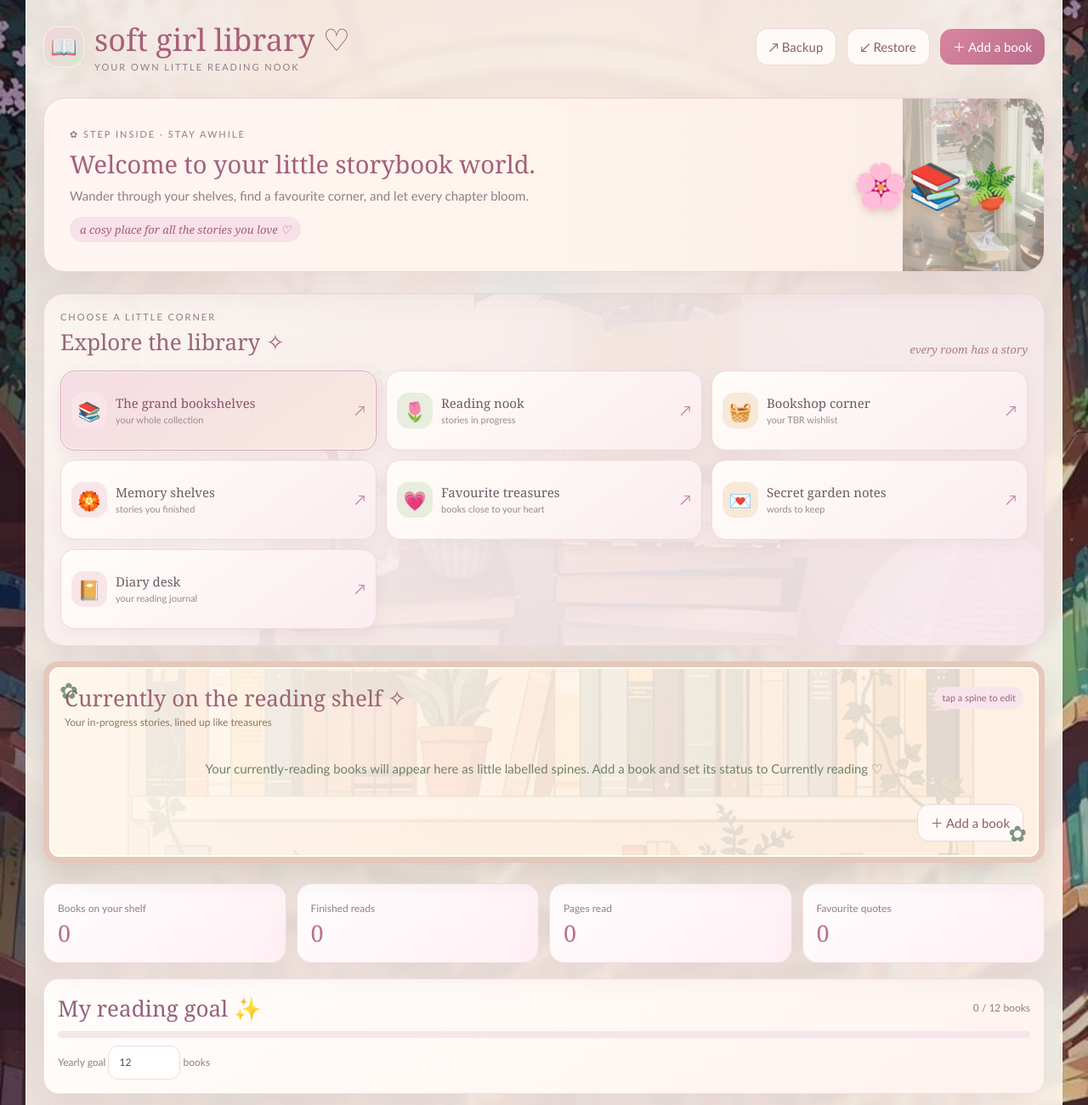
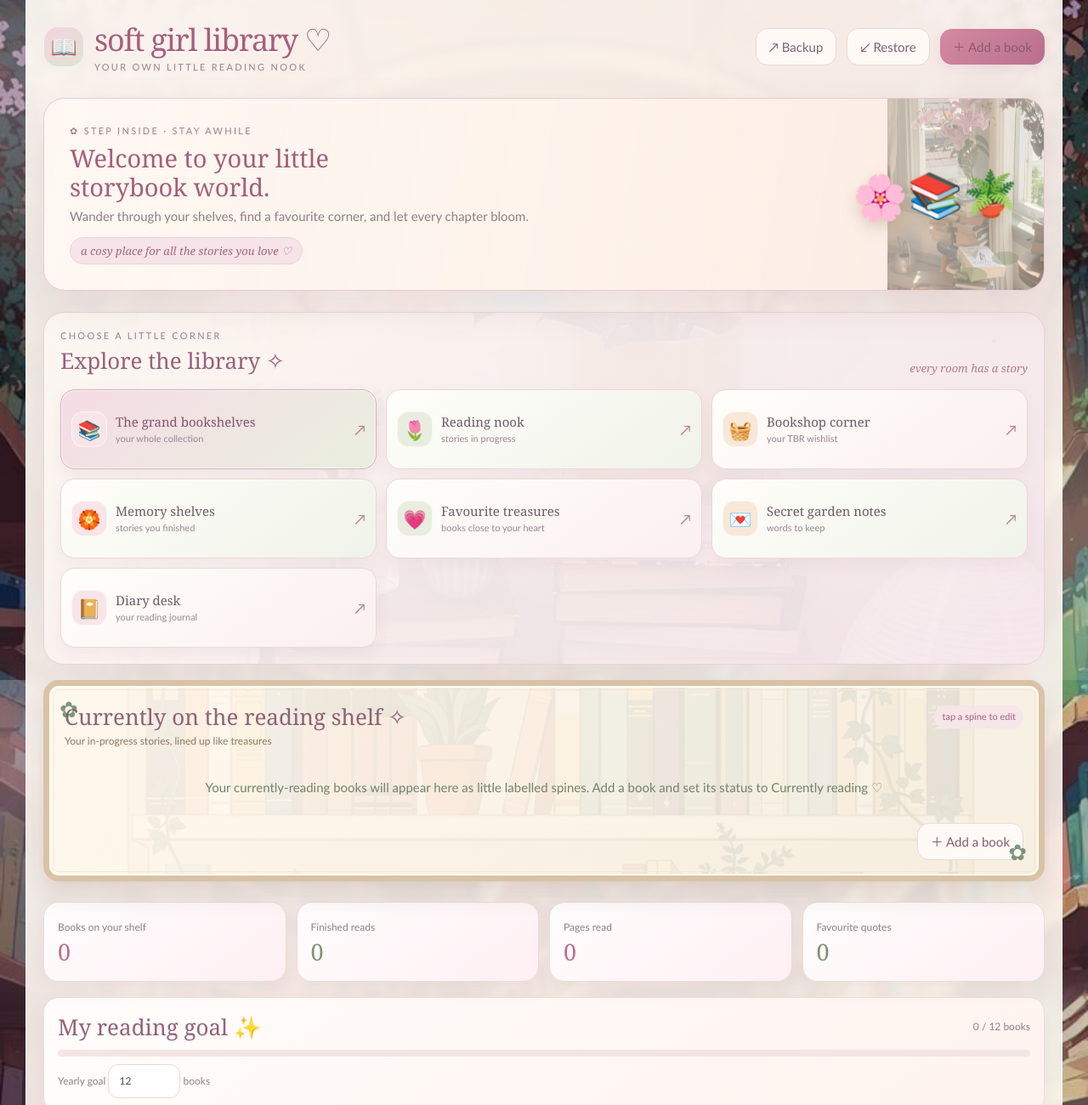
Before and after one commit to nolee57885-art/soft-girl-library, a plain HTML site: page index.html in a window 1280 px wide. Shown: the top 1300 px of the page at 85% size. Drawn offline with Linux system fonts and the light colour scheme.

Commit message:
Polish library with enchanted cottagecore styling

```diff
--- a/index.html
+++ b/index.html
@@ -57,6 +57,99 @@ body{background-attachment:fixed;background-position:center;background-size:cove
 .btn,.tab{transition:transform .16s,box-shadow .16s}.btn:hover{transform:translateY(-1px);box-shadow:0 6px 15px #98657b20}
 @media(max-width:760px){.nav.room-grid{grid-template-columns:repeat(2,minmax(0,1fr))}.room.tab{min-height:78px}}
 @media(max-width:520px){.shell{padding:14px 10px 45px}.top{gap:8px;flex-wrap:wrap}.top .actions{width:100%;justify-content:flex-end}.hero{min-height:175px}.hero p{max-width:26ch}.reading-wall{padding:13px;border-width:5px}#view{padding:12px}.tools{width:100%}.tools .field{flex:1;width:100%}.formgrid{grid-template-columns:1fr}.wide{grid-column:auto}}
+
+/* Enchanted Cottage Library — romantic blush meets botanical cottagecore */
+:root{
+  --ink:#594653;--muted:#927e86;--rose:#c97894;--pink:#f5dce4;
+  --cream:#fff9f1;--sage:#829477;--line:#ead9d5;--wood:#b78d69;
+  --shadow:0 14px 36px #79576b18;
+}
+body{
+  background-image:
+    radial-gradient(ellipse at 8% 12%,#f8dce466,transparent 32%),
+    radial-gradient(ellipse at 92% 78%,#dce7d066,transparent 34%),
+    linear-gradient(#30233335,#30233335),url("assets/1.jpg");
+  background-position:center;background-size:cover;background-attachment:fixed;
+}
+.shell{
+  background:linear-gradient(145deg,#fffaf3ed 0%,#fff6f1e8 54%,#f8f4e9ed 100%);
+  box-shadow:0 0 80px #3e2c3622;
+}
+h1{letter-spacing:-1.2px;text-shadow:0 2px 0 #fff8}
+.sub{letter-spacing:2.3px;color:#a17f8c}
+.hero{
+  border:1px solid #e8cbd5;
+  background:
+    radial-gradient(circle at 88% 15%,#fff9 0 2px,transparent 3px),
+    linear-gradient(100deg,#fff8f3f5 0%,#fff5edea 48%,#fff1e67a 100%),
+    url("assets/6.jpg") right center/auto 145% no-repeat,#f6e5df;
+}
+.hero h2{max-width:19ch;line-height:1.16}
+.hero-note{background:#f6e4e8;color:#a76580;border:1px solid #efd1dc}
+.art{filter:drop-shadow(0 7px 9px #8b755044);animation:cottage-float 5s ease-in-out infinite}
+@keyframes cottage-float{0%,100%{transform:translateY(0) rotate(-2deg)}50%{transform:translateY(-5px) rotate(2deg)}}
+.explore{
+  border-color:#ead4d5;
+  background:
+    radial-gradient(circle at 95% 8%,#dce7d088 0 2px,transparent 3px),
+    linear-gradient(135deg,#fffaf4f4,#f8eaf0ed),
+    url("assets/5.jpg") center/cover;
+}
+.explore-heading h2{color:#98627a}
+.room.tab{
+  background:linear-gradient(145deg,#fffefa 0%,#fbf0ef 100%);
+  border-color:#ead9d8;
+  box-shadow:0 7px 18px #79576b10;
+}
+.room.tab:nth-child(2n){background:linear-gradient(145deg,#fffefa 0%,#f0f3e9 100%)}
+.room.tab.active{background:linear-gradient(145deg,#f5dce5,#e9efdf);border-color:#d8b2bf}
+.room-icon{box-shadow:inset 0 0 0 1px #fff9}
+.room-arrow{color:#b77e91}
+#view{
+  border-color:#ead8d8;
+  background:linear-gradient(135deg,#fffaf5f2,#f8f1e9ec),url("assets/4.jpg") center/cover;
+}
+#view[data-room="reading"]{background:linear-gradient(#fff8f2e8,#fff8f2e8),url("assets/3.jpg") center/cover}
+#view[data-room="want"]{background:linear-gradient(#fff8f2e8,#fff8f2e8),url("assets/4.jpg") center/cover}
+#view[data-room="finished"]{background:linear-gradient(#fff8f2e8,#fff8f2e8),url("assets/7.jpg") center/cover}
+#view[data-room="favorites"],#view[data-room="quotes"]{background:linear-gradient(#fff8f2e8,#fff8f2e8),url("assets/5.jpg") center/cover}
+#view[data-room="journal"]{background:linear-gradient(#fff8f2e8,#fff8f2e8),url("assets/7.jpg") center/cover}
+.stat,.panel,.book{
+  border-color:#ecdcda;
+  box-shadow:0 9px 24px #79576b12;
+}
+.stat strong{color:#b96f8a}
+.stat:nth-child(even) strong{color:#7e9273}
+.progress{background:#f3e5e4}
+.progress span{background:linear-gradient(90deg,#d887a2,#e7bd91 58%,#94a584)}
+.reading-wall{
+  border:7px solid #d9c3a7;
+  outline:1px solid #f3e6d5;
+  outline-offset:-12px;
+  background:linear-gradient(110deg,#fff8eef2,#f7f0e2e8),url("assets/3.jpg") center/cover;
+}
+.reading-wall h2{color:#8f6275}
+.shelf-row{border-bottom-color:#b58b65;box-shadow:0 9px 10px #5d463326}
+.spine:nth-child(5n+1){background:#c77b91}
+.spine:nth-child(5n+2){background:#71876a}
+.spine:nth-child(5n+3){background:#d6ad72;color:#4c4036}
+.spine:nth-child(5n+4){background:#9a7890}
+.spine:nth-child(5n){background:#718d91}
+.quote,.entry{border-color:#ecd9d5;background-color:#fff8f1}
+.quote blockquote{color:#98627a}
+.entry{background:linear-gradient(135deg,#fff8f2,#f0f3e9)}
+.btn{border-color:#ead7d9;background:#fffaf6;color:#875c70}
+.primary{background:linear-gradient(135deg,#d58aa2,#b96f8b);box-shadow:0 5px 14px #c47b9628}
+.primary:hover{filter:brightness(1.04)}
+.pill,.mini{background:#f6e5e9;color:#a3637c}
+.footer{color:#9b8290}
+button:focus-visible,input:focus-visible,select:focus-visible,textarea:focus-visible{
+  outline:3px solid #d68ba5;outline-offset:3px;
+}
+@media(prefers-reduced-motion:reduce){
+  *,*::before,*::after{animation-duration:.01ms!important;animation-iteration-count:1!important;scroll-behavior:auto!important;transition-duration:.01ms!important}
+}
+
 </style></head><body><main class="shell">
 <header class="top"><div class="brand"><div class="logo">📖</div><div><h1>soft girl library ♡</h1><div class="sub">your own little reading nook</div></div></div><div class="actions"><button class="btn" id="backup">↗ Backup</button><button class="btn" id="restore">↙ Restore</button><input id="restoreFile" type="file" accept="application/json,.json" hidden><button class="btn primary" id="add">＋ Add a book</button></div></header>
 <section class="hero"><div><div class="sub">✿ step inside · stay awhile</div><h2>Welcome to your little storybook world.</h2><p>Wander through your shelves, find a favourite corner, and let every chapter bloom.</p><div class="hero-note">a cosy place for all the stories you love ♡</div></div><div class="art">🌸📚🪴</div></section>
```
